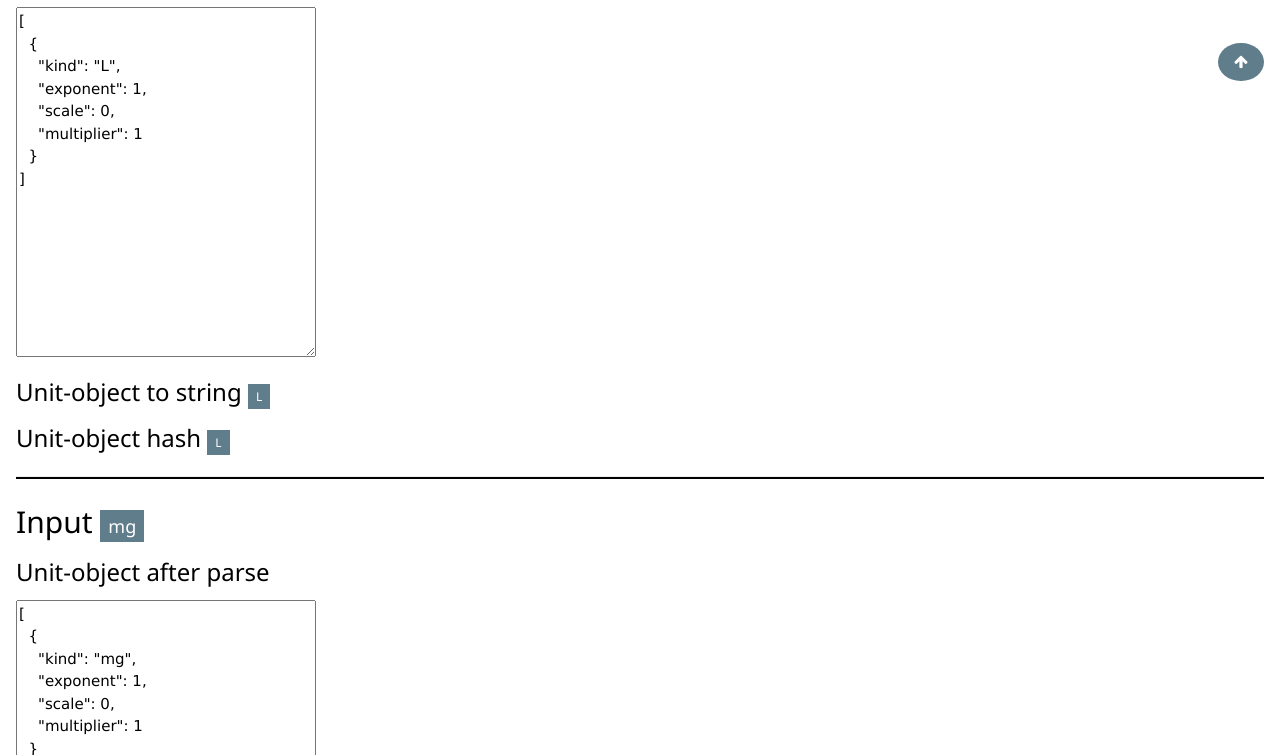
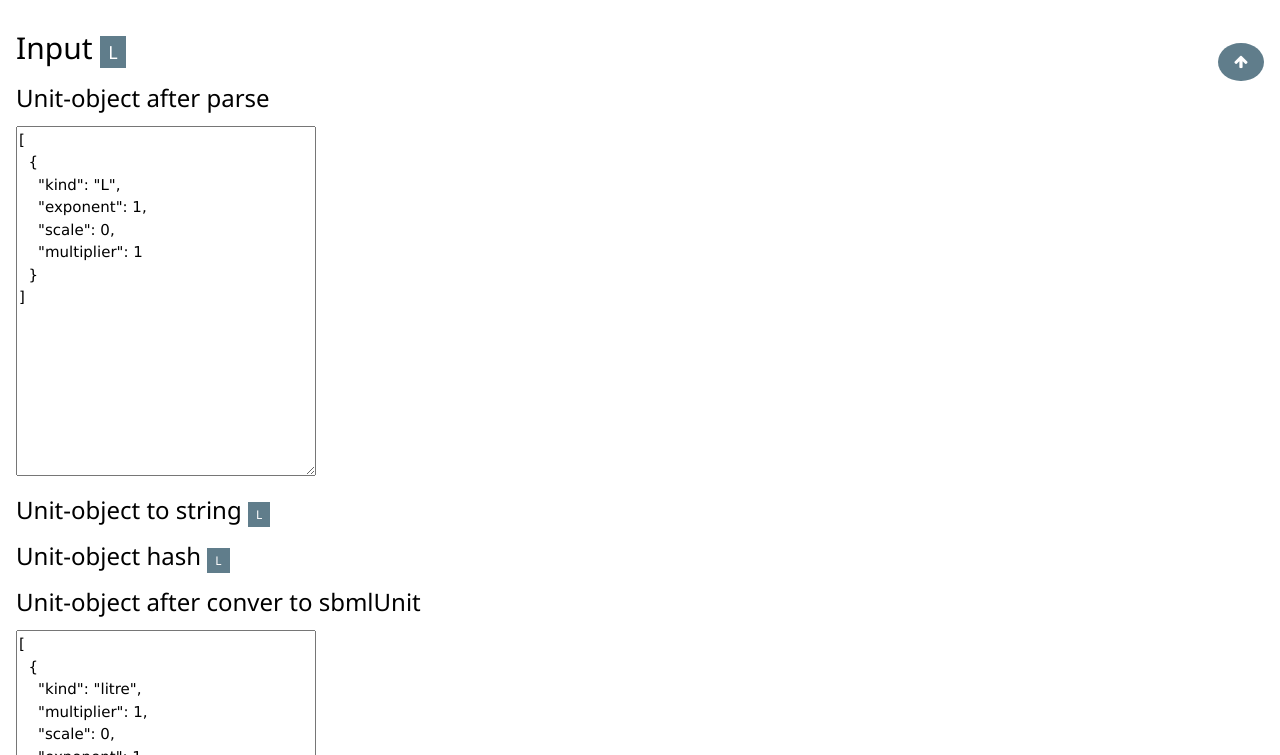
Before and after one commit to insysbio/units-parser, a plain HTML site: page src/index.html in a window 1280 px wide. Shown: the part 696-1451 px from the top of the page. Drawn offline with nearby package versions, Linux system fonts and the light colour scheme.

Commit message:
Add to sbml unit; add mounth and year

```diff
--- a/cases/correct examples.js
+++ b/cases/correct examples.js
@@ -1,6 +1,9 @@
 examples = [ // and hash
   "L", // L
   "mg", // mg
+  "M", //M
+  "nM", //nM
+  "uM2",// uM2
   "L/mg", // mg
   "L*mg", // L_mg
   "mg^2/L^3", // mg2__L3
--- a/src/index.html
+++ b/src/index.html
@@ -82,6 +82,14 @@ examples.forEach(function(item) {
     head.appendChild(span);
   container.appendChild(head);
 
+  head = document.createElement("h3");
+  head.appendChild(document.createTextNode("Unit-object after conver to sbmlUnit"));
+  container.appendChild(head);
+
+  let sbmlUnitTextarea = document.createElement("textarea");
+  sbmlUnitTextarea.appendChild(document.createTextNode(JSON.stringify(un.toSbmlUnits(), null, 2)));
+  container.appendChild(sbmlUnitTextarea);
+
   container.appendChild(document.createElement("hr"));
 
   content.appendChild(container);
--- a/src/index.js
+++ b/src/index.js
@@ -92,15 +92,43 @@ class Unit extends Array  {
 
   // transform to sbml units
   toSbmlUnits(){
-    let res = "";
+    console.log("To sbml unit...");
+    let sbmlUnit = [],
+    newUnit = {
+      kind: "",
+      multiplier: "",
+      scale: "",
+      exponent: ""
+    };
 
-    return res;
+    this.forEach(function(parseUnit) {
+      console.log(" Outer cycle. parseUnit is ", parseUnit);
+      simpleUnits[parseUnit.kind].forEach(function(simpleUnit) {
+        console.log("   Inner cycle. simpleUnit is ", simpleUnit);
+        console.log("     kind is", simpleUnit.kind);
+        console.log("     multiplier is ", simpleUnit.multiplier, "+", parseUnit.multiplier, "=",simpleUnit.multiplier || 1);
+        console.log("     scale is", simpleUnit.scale || 0);
+        console.log("     exponent is", simpleUnit.exponent, "*", parseUnit.exponent, "=", simpleUnit.exponent * parseUnit.exponent || parseUnit.exponent);
+
+        sbmlUnit.push({
+          kind: simpleUnit.kind,
+          multiplier: simpleUnit.multiplier || 1,
+          scale: simpleUnit.scale || 0,
+          exponent: simpleUnit.exponent * parseUnit.exponent || parseUnit.exponent
+        });
+      });
+    });
+
+    return sbmlUnit;
   }
 
   // serialize unit-object to string with TeX '\frac{mM^{2} L}{mg h^{2}}'
   toSbmlUnitDefinition(){
-    let res = "<unitDefinition></unitDefinition>";
+    let units = this.toSbmlUnits(),
+        sbmlUnit = document.createDocumentFragment(),
+        list = document.createElement("listOfUnitDefinitions");
 
+    sbmlUnit.appendChild(list);
     return res;
   }
 
--- a/src/simpleUnits.json
+++ b/src/simpleUnits.json
@@ -24,8 +24,8 @@ simpleUnits = {
   "min":[{kind: "second", multiplier: 60}],
   "h":[{kind: "second", multiplier: 3600}],
   "day":[{kind: "second", multiplier: 86400}],
-  "month":[{kind: "second", multiplier: 60}],
-  "year":[{kind: "second", multiplier: 60}],
+  "month":[{kind: "second", multiplier: 2419200}],
+  "year":[{kind: "second", multiplier: 31558208}],
 
   "cell":[{kind: "item"}],
   "kcell":[{kind: "item", scale: 3}],
```
